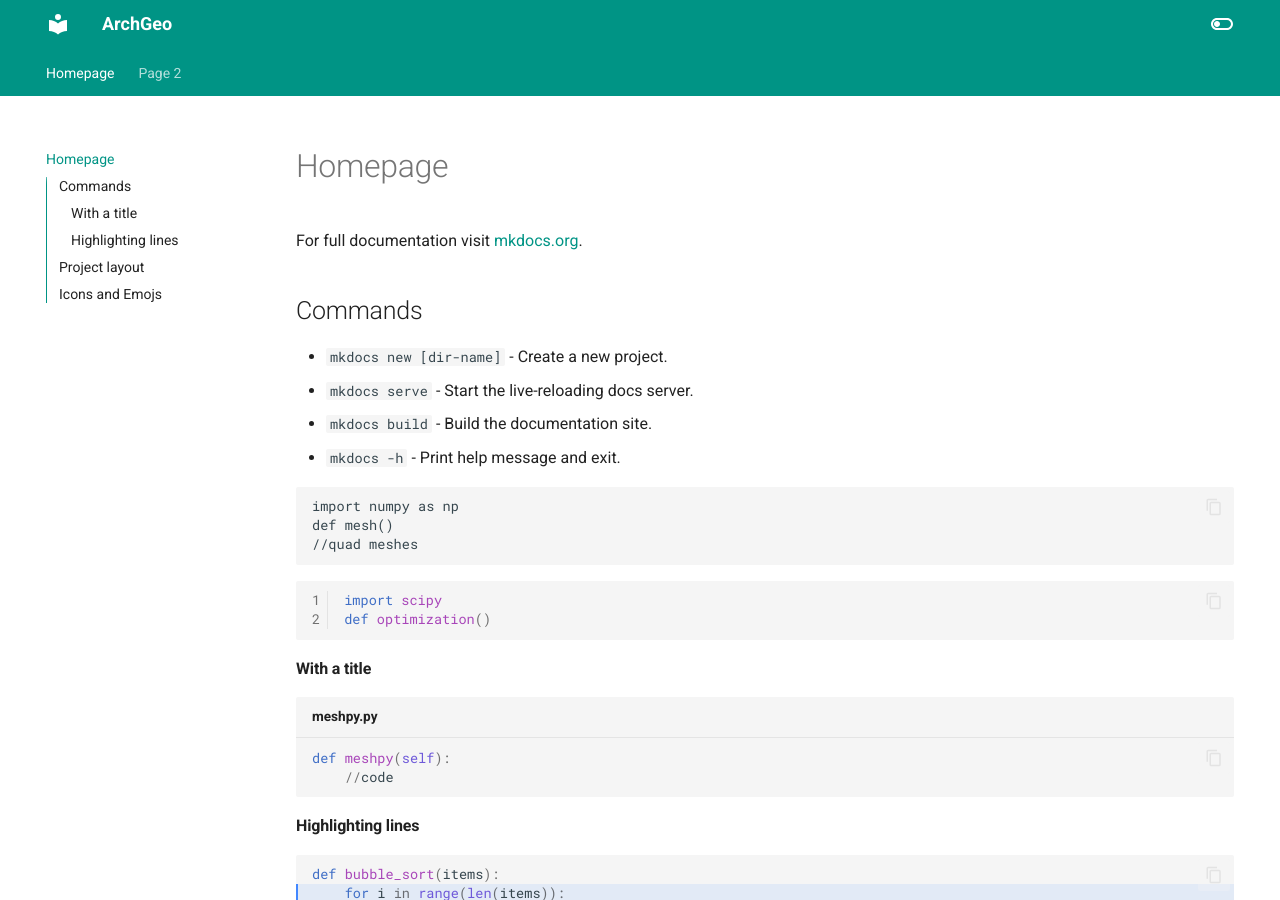
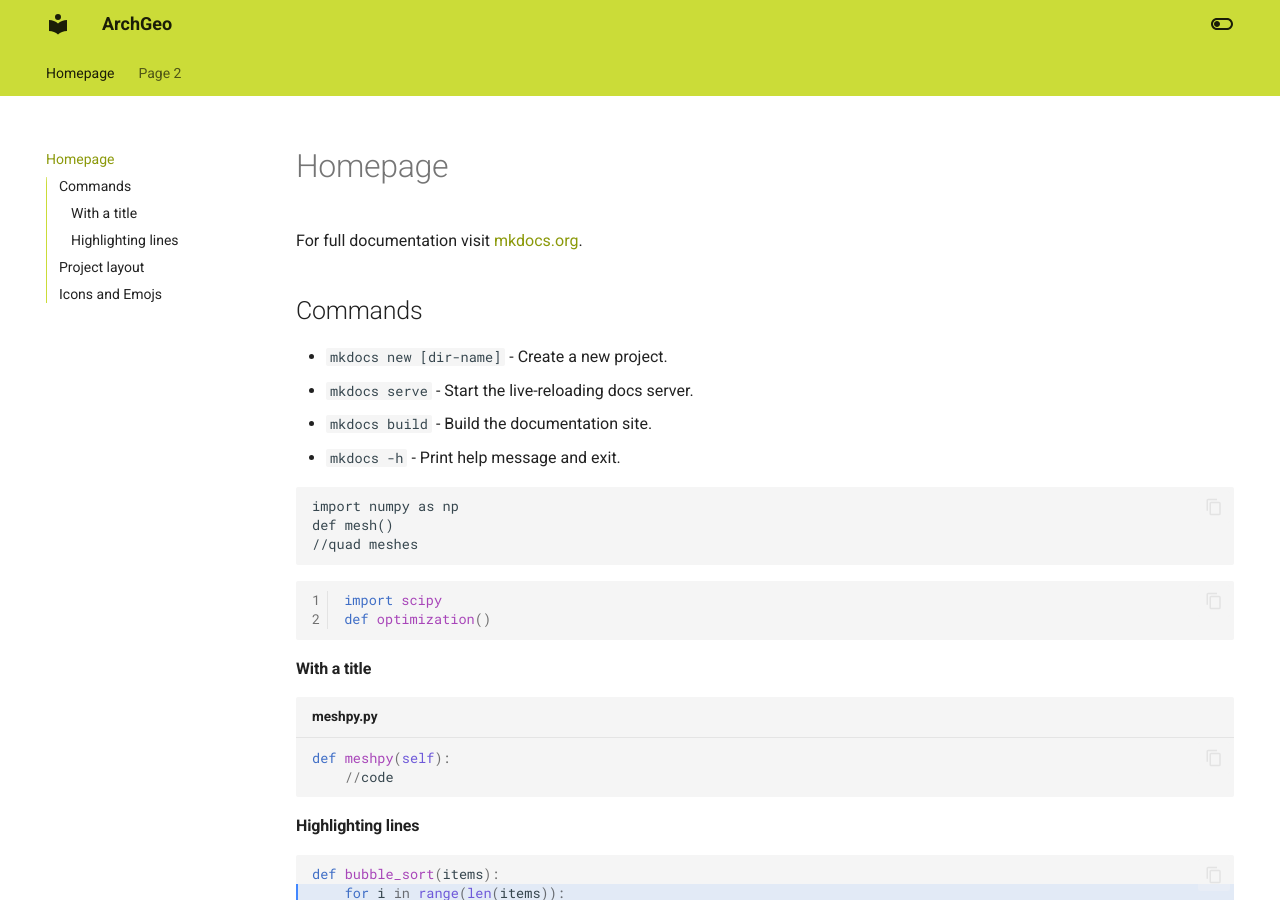
Before and after one commit to WWmore/mkdocs-archgeo, an MkDocs documentation site: the page built from docs/index.md, in a window 1280 px wide and 900 px high. Built offline with MkDocs 1.6.1 and Material for MkDocs 9.7.7, drawn with Linux system fonts in a browser that asks for light colours; emoji names are drawn with the system emoji font.

Commit message:
Update mkdocs.yml

```diff
--- a/mkdocs.yml
+++ b/mkdocs.yml
@@ -1,4 +1,5 @@
 site_name: ArchGeo
+site_url: https://www.huiwang.me/mkdocs-archgeo/
 theme:
   name: material
   features:
@@ -17,14 +18,14 @@
       toggle:
         icon: material/toggle-switch-off-outline
         name: Switch to dark mode
-      primary: teal
-      accent: purple
+      primary: lime
+      accent: deep purple
     - scheme: slate
       toggle:
         icon: material/toggle-switch
         name: Switch to light mode
       primary: teal
-      accent: lime
+      accent: orange
 
 plugins:
   - social
```
